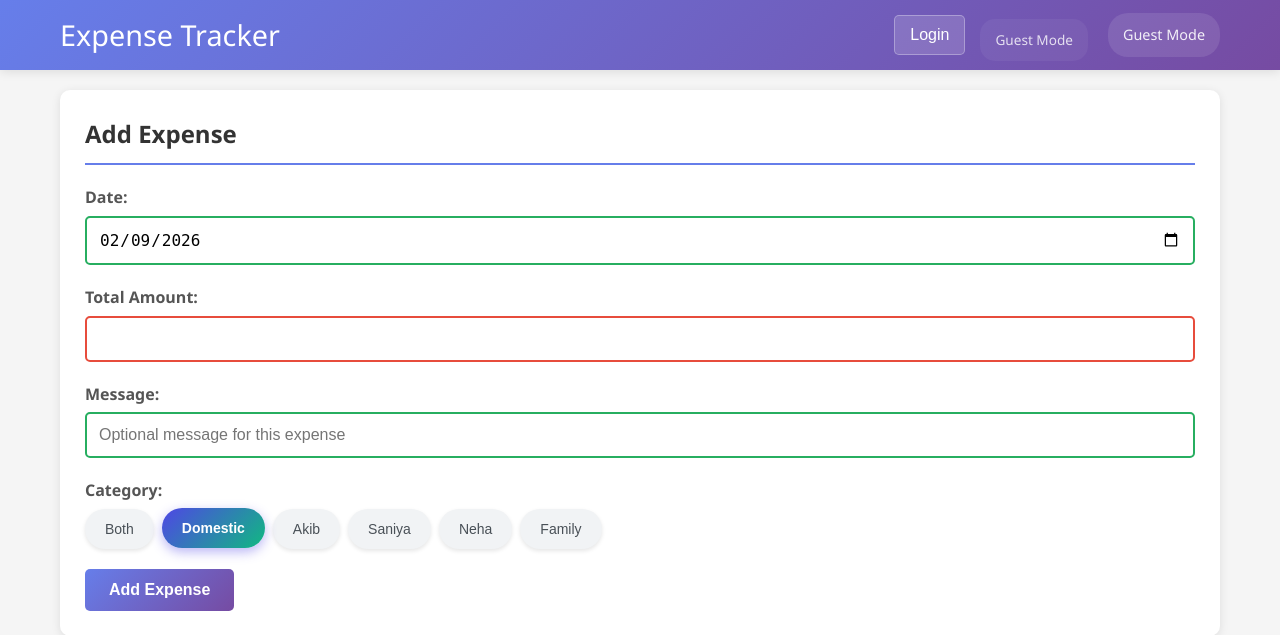
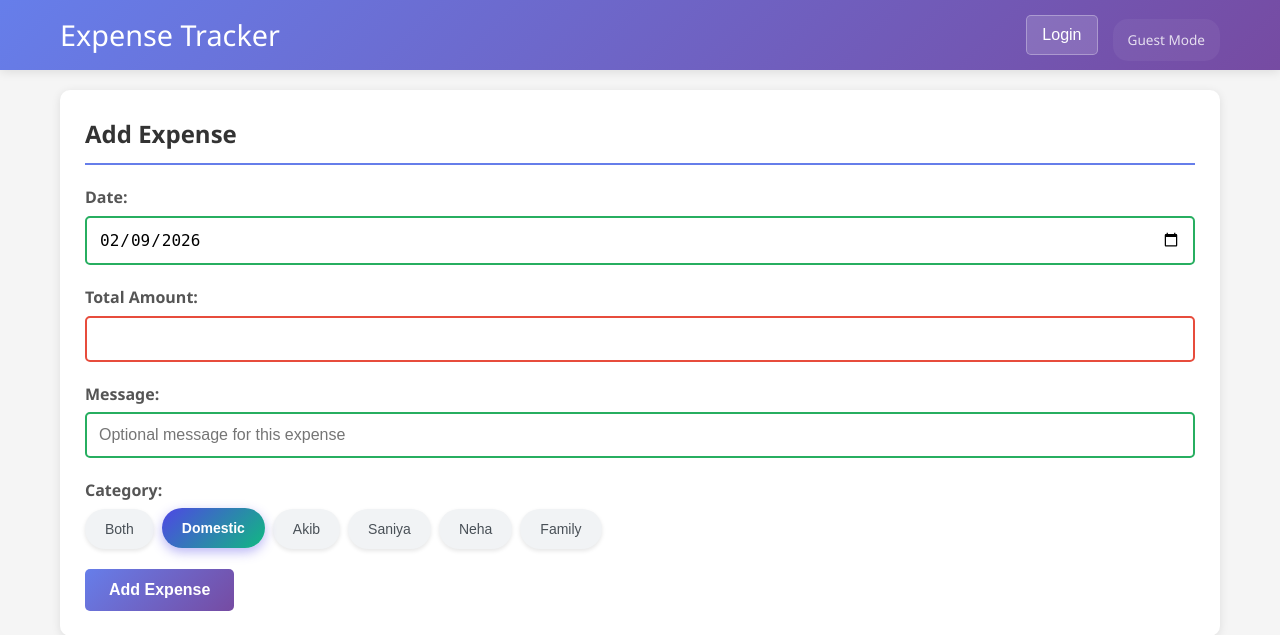
Before and after one commit to DEVELSTAR/php-expense-tracker, a PHP site: page / in a window 1280 px wide. Shown: the top 635 px of the page. Run offline with PHP 8.4, Linux system fonts and the light colour scheme; the visitor is signed in with stand-in values (Sample User, id 1); data that the repository does not hold is empty.

Commit message:
updated nav

```diff
--- a/index.php
+++ b/index.php
@@ -63,19 +63,6 @@
                         <button class="nav-link nav-btn" onclick="window.location.href='register.php'">Sign Up</button>
                     <?php endif; ?>
                 </div>
-
-                <!-- User Info (Desktop only) -->
-                <?php if ($is_logged_in || $is_guest): ?>
-                    <div class="nav-user desktop-only">
-                        <span class="user-status">
-                            <?php if ($is_logged_in): ?>
-                                Logged in as <strong><?php echo htmlspecialchars($current_user['username']); ?></strong>
-                            <?php else: ?>
-                                Guest Mode
-                            <?php endif; ?>
-                        </span>
-                    </div>
-                <?php endif; ?>
             </div>
         </div>
     </nav>
```
Also changed, not shown: .htaccess.
